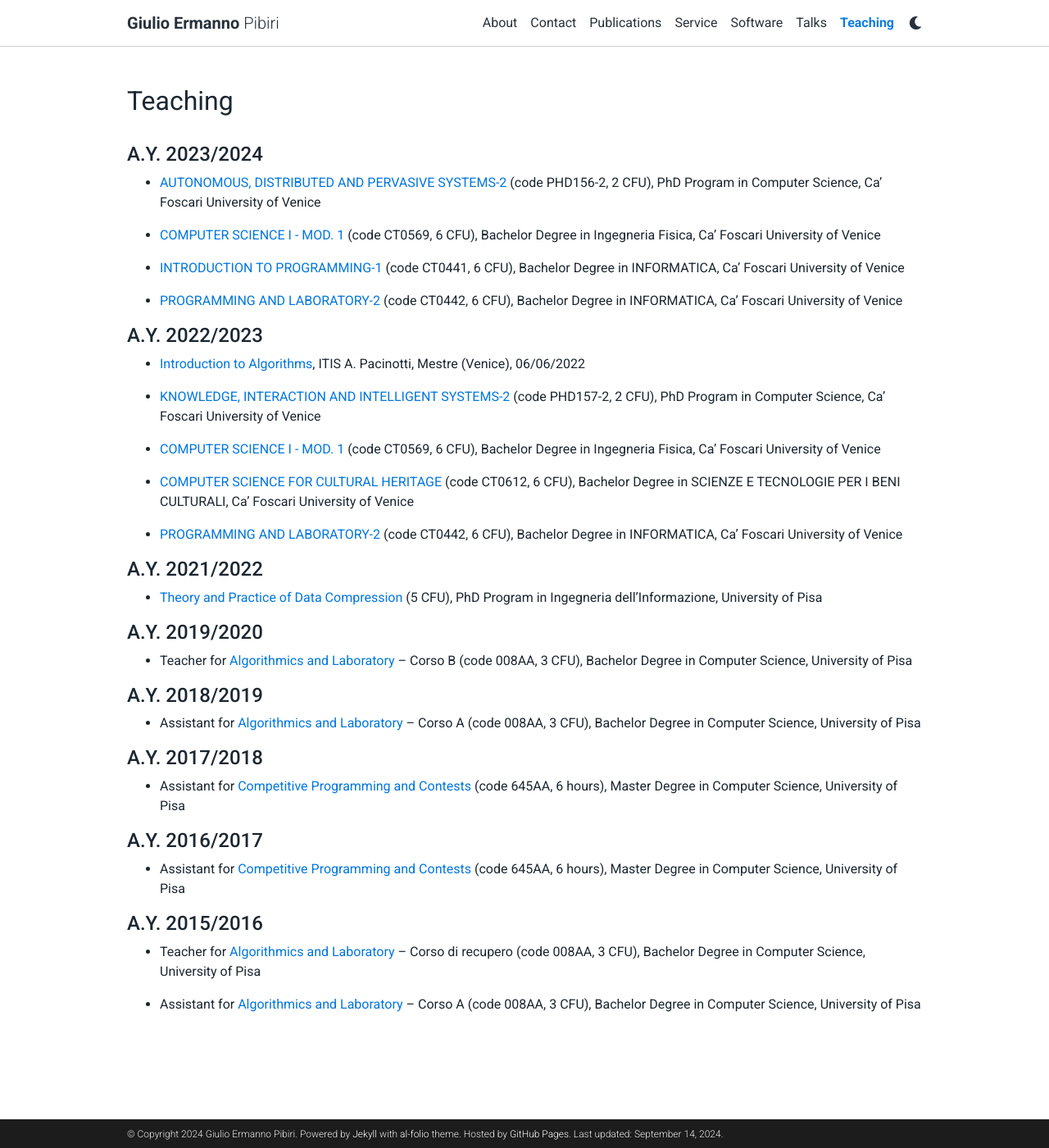
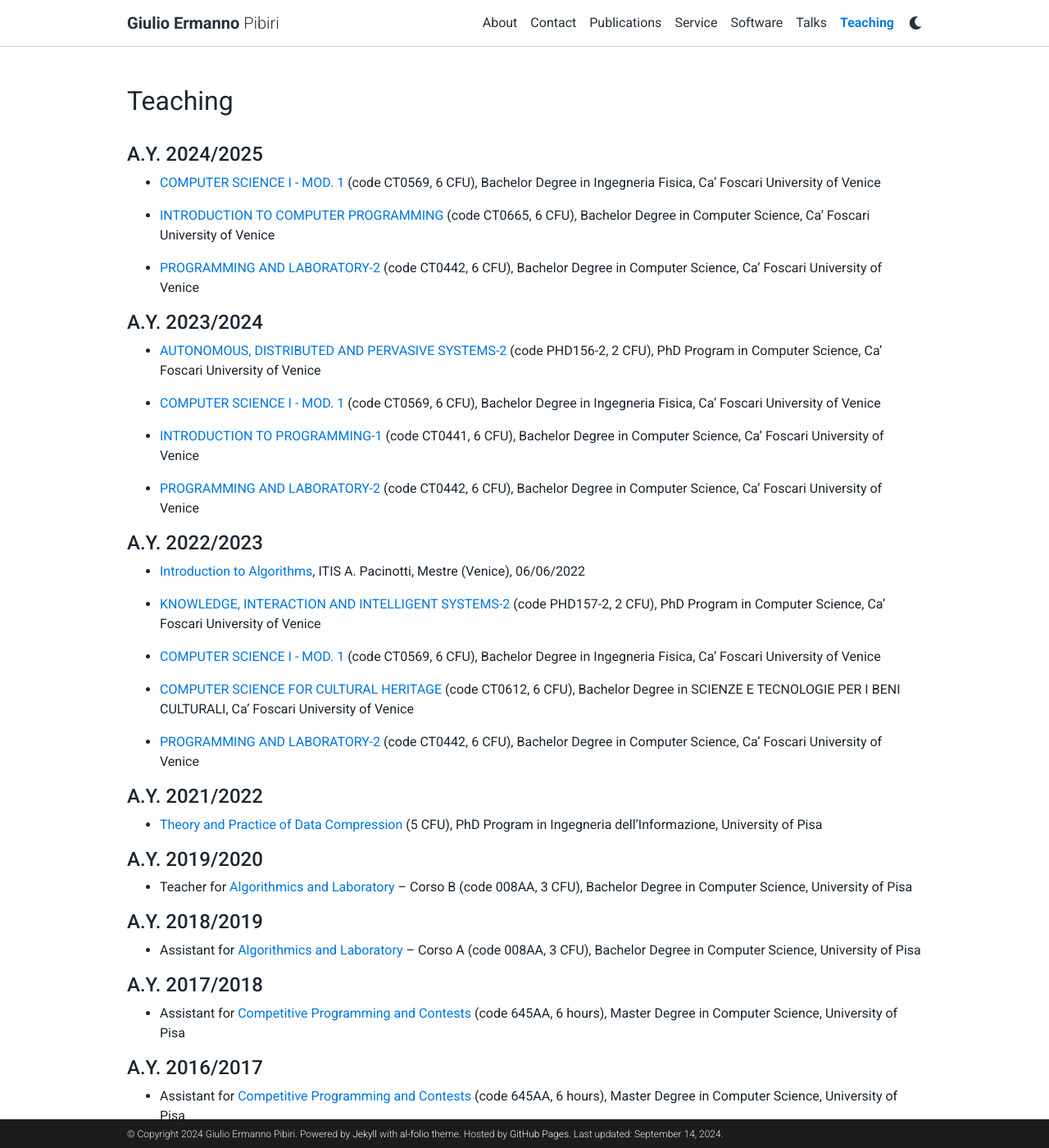
Before and after one commit to jermp/jermp.github.io, a Jekyll site: the page built from _pages/teaching.md, in a window 1280 px wide and 1400 px high. Shown: the whole window at 82% size. Built offline with Jekyll 4.4.1, drawn with Linux system fonts in a browser that asks for light colours; comment, search, counter and statistics services are not loaded; a style sheet for code colours, icons or effects is not loaded.

Commit message:
teaching 24-25

```diff
--- a/_pages/teaching.md
+++ b/_pages/teaching.md
@@ -6,15 +6,24 @@ description:
 nav: true
 ---
 
+#### **A.Y. 2024/2025**
+
+- [COMPUTER SCIENCE I - MOD. 1](https://www.unive.it/data/course/510103) (code CT0569, 6 CFU), Bachelor Degree in Ingegneria Fisica, Ca' Foscari University of Venice
+
+- [INTRODUCTION TO COMPUTER PROGRAMMING](https://www.unive.it/data/course/521402) (code CT0665, 6 CFU), Bachelor Degree in Computer Science, Ca' Foscari University of Venice
+
+- [PROGRAMMING AND LABORATORY-2](https://www.unive.it/data/course/520935) (code CT0442, 6 CFU), Bachelor Degree in Computer Science, Ca' Foscari University of Venice
+
+
 #### **A.Y. 2023/2024**
 
 - [AUTONOMOUS, DISTRIBUTED AND PERVASIVE SYSTEMS-2](https://www.unive.it/data/course/471255) (code PHD156-2, 2 CFU), PhD Program in Computer Science, Ca' Foscari University of Venice
 
 - [COMPUTER SCIENCE I - MOD. 1](https://www.unive.it/data/course/441572) (code CT0569, 6 CFU), Bachelor Degree in Ingegneria Fisica, Ca' Foscari University of Venice
 
-- [INTRODUCTION TO PROGRAMMING-1](https://www.unive.it/data/course/493929) (code CT0441, 6 CFU), Bachelor Degree in INFORMATICA, Ca' Foscari University of Venice
+- [INTRODUCTION TO PROGRAMMING-1](https://www.unive.it/data/course/493929) (code CT0441, 6 CFU), Bachelor Degree in Computer Science, Ca' Foscari University of Venice
 
-- [PROGRAMMING AND LABORATORY-2](https://www.unive.it/data/course/493955) (code CT0442, 6 CFU), Bachelor Degree in INFORMATICA, Ca' Foscari University of Venice
+- [PROGRAMMING AND LABORATORY-2](https://www.unive.it/data/course/493955) (code CT0442, 6 CFU), Bachelor Degree in Computer Science, Ca' Foscari University of Venice
 
 
 #### **A.Y. 2022/2023**
@@ -27,7 +36,7 @@ nav: true
 
 - [COMPUTER SCIENCE FOR CULTURAL HERITAGE](https://www.unive.it/data/course/374007) (code CT0612, 6 CFU), Bachelor Degree in SCIENZE E TECNOLOGIE PER I BENI CULTURALI, Ca' Foscari University of Venice
 
-- [PROGRAMMING AND LABORATORY-2](https://www.unive.it/data/course/379954) (code CT0442, 6 CFU), Bachelor Degree in INFORMATICA, Ca' Foscari University of Venice
+- [PROGRAMMING AND LABORATORY-2](https://www.unive.it/data/course/379954) (code CT0442, 6 CFU), Bachelor Degree in Computer Science, Ca' Foscari University of Venice
 
 
 #### **A.Y. 2021/2022**
```
